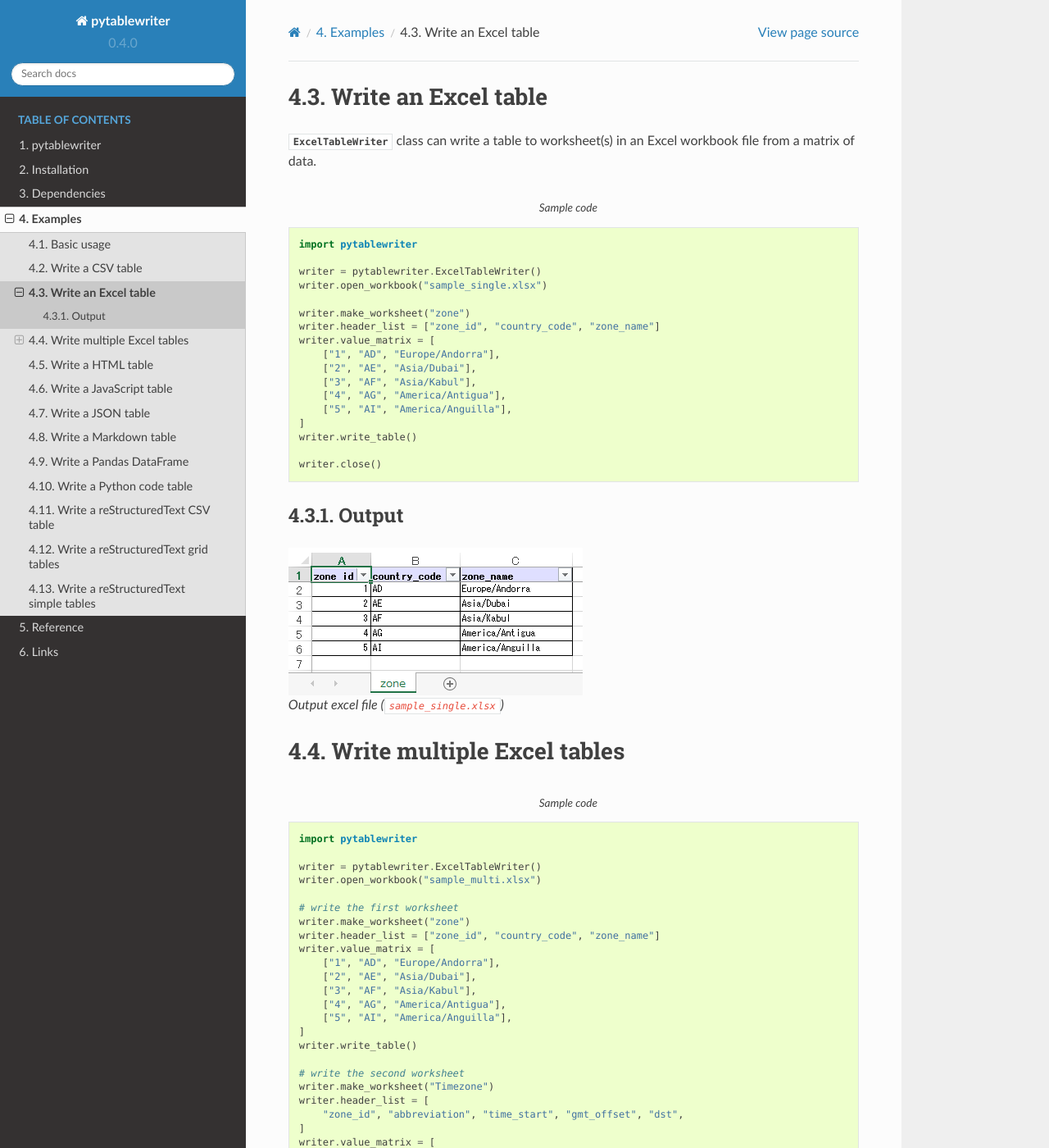
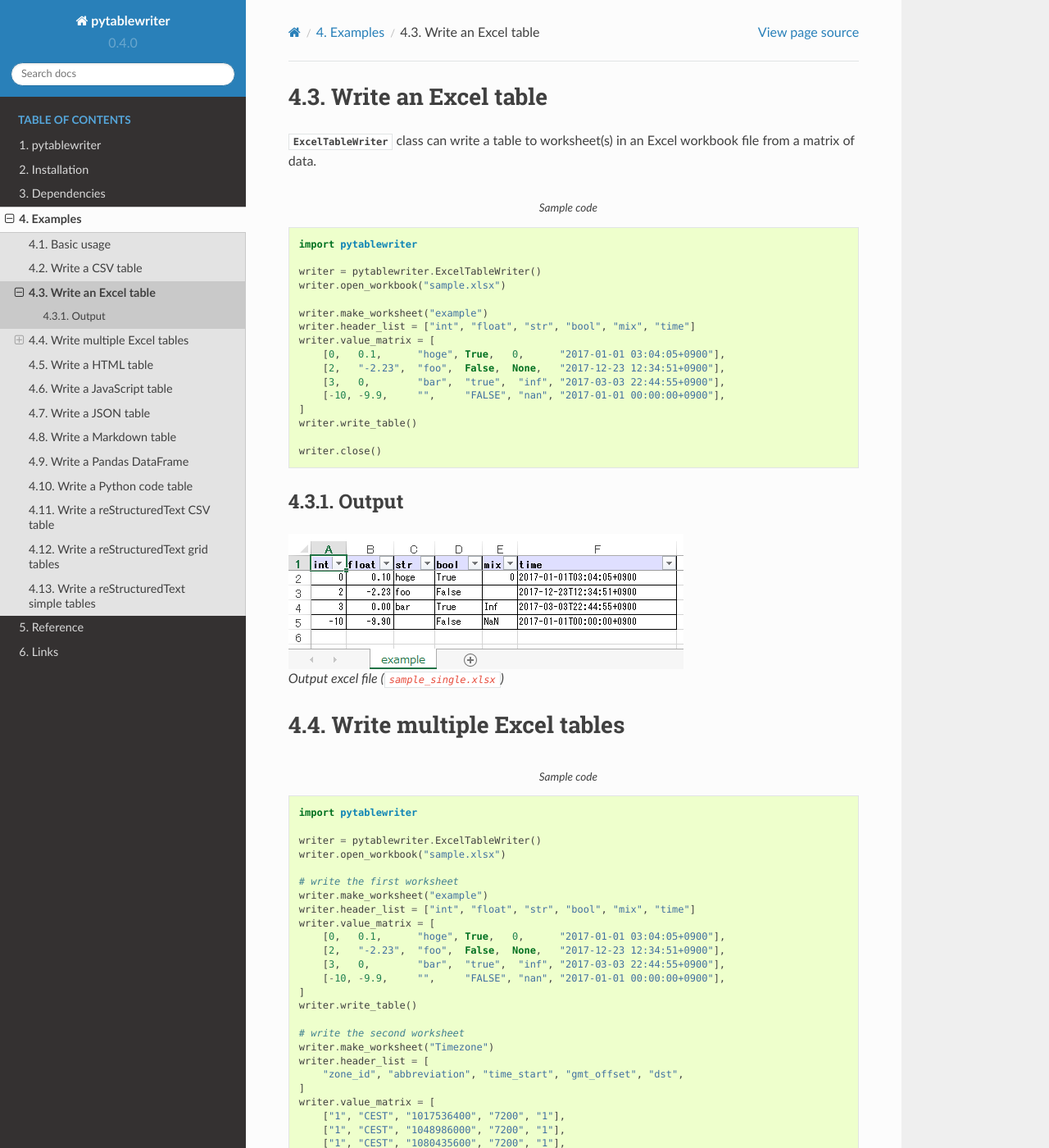
Before and after one commit to thombashi/pytablewriter, a Sphinx documentation site: the page built from docs/pages/examples/excel.rst, in a window 1280 px wide and 1400 px high. Shown: the whole window at 82% size. Built offline with Sphinx 7.4.7 and the Read the Docs theme 2.0.0, drawn with Linux system fonts in a browser that asks for light colours; pages that are not in the unit, such as notebooks, are missing from menus.

Commit message:
[ci skip] Update docs

```diff
--- a/docs/pages/examples/excel.rst
+++ b/docs/pages/examples/excel.rst
@@ -18,17 +18,16 @@ Write multiple Excel tables
     import pytablewriter
 
     writer = pytablewriter.ExcelTableWriter()
-    writer.open_workbook("sample_multi.xlsx")
+    writer.open_workbook("sample.xlsx")
 
     # write the first worksheet
-    writer.make_worksheet("zone")
-    writer.header_list = ["zone_id", "country_code", "zone_name"]
+    writer.make_worksheet("example")
+    writer.header_list = ["int", "float", "str", "bool", "mix", "time"]
     writer.value_matrix = [
-        ["1", "AD", "Europe/Andorra"],
-        ["2", "AE", "Asia/Dubai"],
-        ["3", "AF", "Asia/Kabul"],
-        ["4", "AG", "America/Antigua"],
-        ["5", "AI", "America/Anguilla"],
+        [0,   0.1,      "hoge", True,   0,      "2017-01-01 03:04:05+0900"],
+        [2,   "-2.23",  "foo",  False,  None,   "2017-12-23 12:34:51+0900"],
+        [3,   0,        "bar",  "true",  "inf", "2017-03-03 22:44:55+0900"],
+        [-10, -9.9,     "",     "FALSE", "nan", "2017-01-01 00:00:00+0900"],
     ]
     writer.write_table()
 
--- a/docs/pages/examples/exel_single_example.txt
+++ b/docs/pages/examples/exel_single_example.txt
@@ -4,20 +4,20 @@
     import pytablewriter
 
     writer = pytablewriter.ExcelTableWriter()
-    writer.open_workbook("sample_single.xlsx")
+    writer.open_workbook("sample.xlsx")
 
-    writer.make_worksheet("zone")
-    writer.header_list = ["zone_id", "country_code", "zone_name"]
+    writer.make_worksheet("example")
+    writer.header_list = ["int", "float", "str", "bool", "mix", "time"]
     writer.value_matrix = [
-        ["1", "AD", "Europe/Andorra"],
-        ["2", "AE", "Asia/Dubai"],
-        ["3", "AF", "Asia/Kabul"],
-        ["4", "AG", "America/Antigua"],
-        ["5", "AI", "America/Anguilla"],
+        [0,   0.1,      "hoge", True,   0,      "2017-01-01 03:04:05+0900"],
+        [2,   "-2.23",  "foo",  False,  None,   "2017-12-23 12:34:51+0900"],
+        [3,   0,        "bar",  "true",  "inf", "2017-03-03 22:44:55+0900"],
+        [-10, -9.9,     "",     "FALSE", "nan", "2017-01-01 00:00:00+0900"],
     ]
     writer.write_table()
 
     writer.close()
+
 
 Output
 ~~~~~~~~~~~~~~~~~~~~~~~~~~~~
```
Also changed, not shown: docs/pages/examples/ss/excel_multi.png, docs/pages/examples/ss/excel_single.png.
